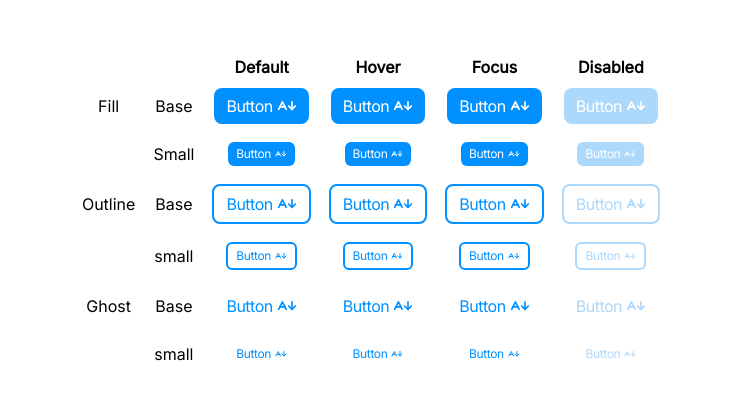
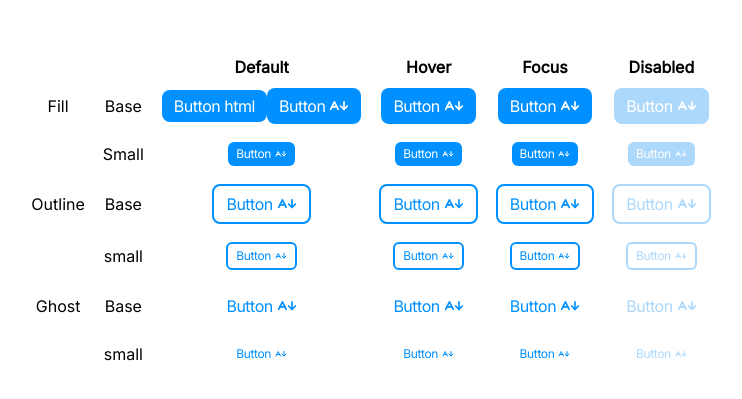
Before and after one commit to rttnbrgr/htmab, a React (Vite) app: page / in a window 1280 px wide. Shown: the part 185-584 px from the top of the page, without its empty margins (269-1011 px from the left). Built offline with nearby package versions, Linux system fonts and the light colour scheme.

Commit message:
styles are leakin

```diff
--- a/src/App.tsx
+++ b/src/App.tsx
@@ -22,6 +22,9 @@ function App() {
                 <td>Fill</td>
                 <td>Base</td>
                 <td>
+                  <button className="btn btn--base btn--fill">
+                    Button html
+                  </button>
                   <Button style="fill">Button</Button>
                 </td>
                 <td>
```
